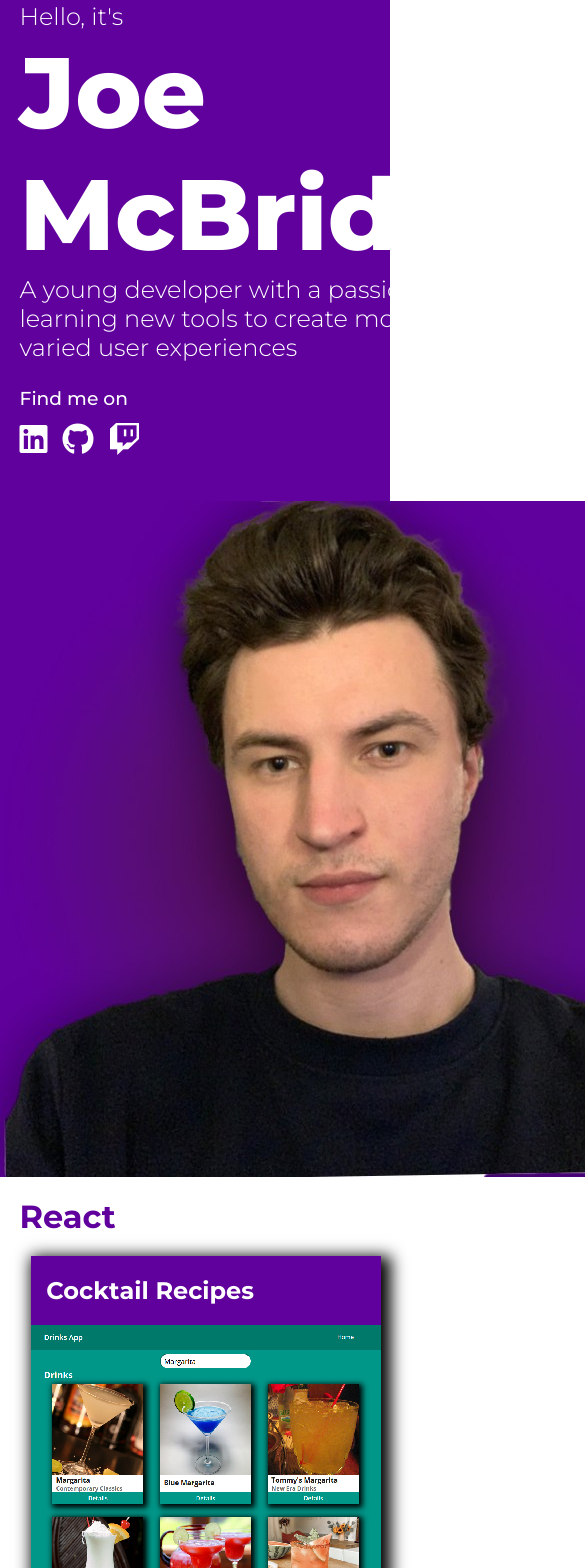
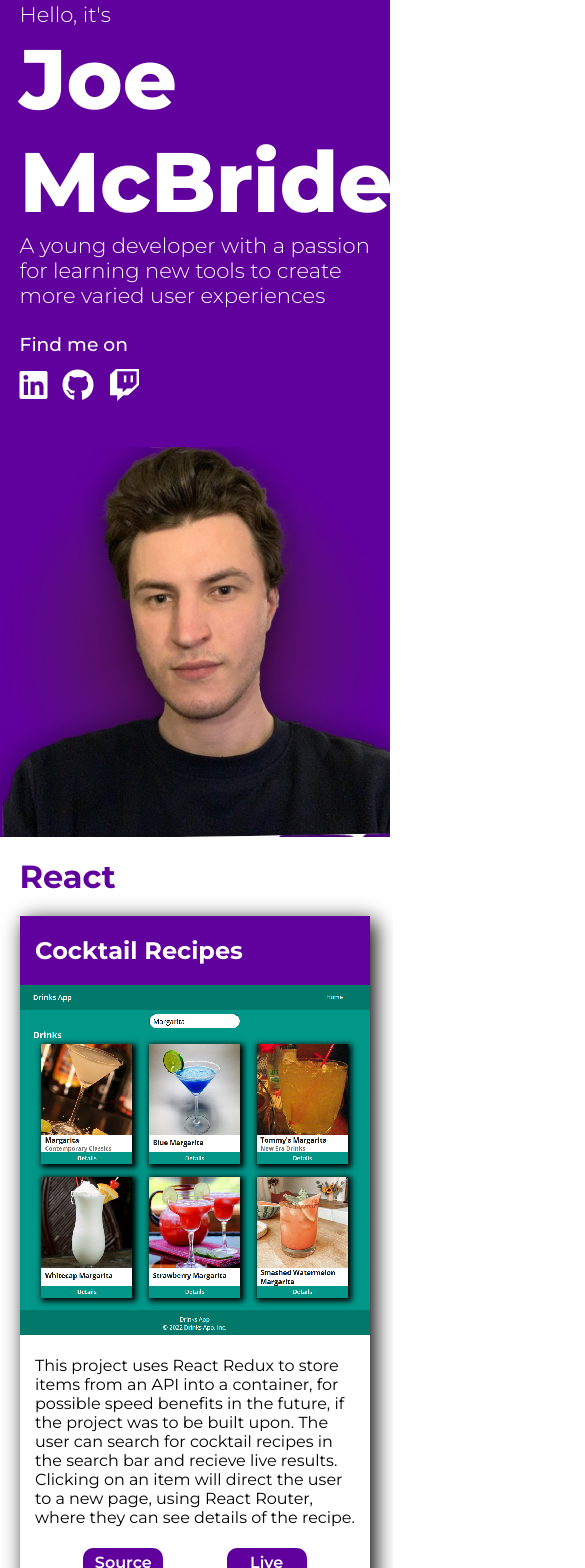
Before and after one commit to itsjoemcbride/portfolio-site, a React (Create React App) app: page / in a window 390 px wide. Shown: the part 40-1608 px from the top of the page, 585 px wide, since content can reach past the window. Built offline with nearby package versions, Linux system fonts and the light colour scheme.

Commit message:
Optimise for mobile

```diff
--- a/src/styles/AboutMe.scss
+++ b/src/styles/AboutMe.scss
@@ -14,7 +14,7 @@
     flex-wrap: nowrap;
     justify-content: center;
     margin: 5vh 5vw;
-    max-width: 540px;
+    max-width: fit-content;
   }
 
   .icons {
@@ -35,13 +35,14 @@
 
   h1 {
     font-weight: 800;
-    font-size: 100px;
+    font-size: 10vh;
     margin: 0;
   }
 
   h2 {
     font-weight: 300;
     margin: 0;
+    font-size: 2.5vh;
   }
 
   h3 {
@@ -49,4 +50,8 @@
     font-weight: 500;
     margin-top: 25px;
   }
+
+  img {
+    max-width: 100vw;
+  }
 }
--- a/src/styles/ProjectCard.scss
+++ b/src/styles/ProjectCard.scss
@@ -1,14 +1,13 @@
 @import "_colors";
 
 .project-card {
-  -webkit-box-shadow: 5px 5px 15px 5px #000000;
-  box-shadow: 5px 5px 15px 5px #000000;
+  -webkit-box-shadow: 5px 5px 20px 0px #000000;
+  box-shadow: 5px 5px 20px 0px #000000;
   display: flex;
   flex-direction: column;
   flex-wrap: wrap;
   width: 350px;
   margin-bottom: 30px;
-  margin-left: 3vw;
 
   .buttons {
     display: flex;
```
